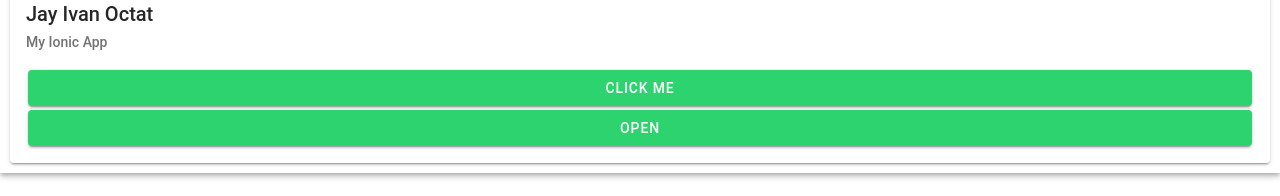
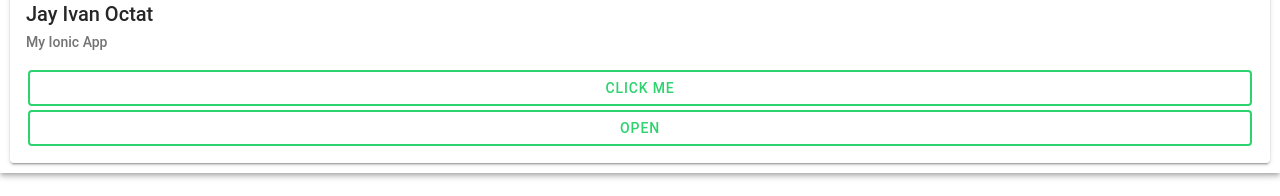
Before and after one commit to JayIvanOctat/ion-t-octat, a React (Vite) app: page /tab1 in a window 1280 px wide. Shown: the part 327-523 px from the top of the page. Built offline with nearby package versions, Linux system fonts and the light colour scheme.

Commit message:
added changes

```diff
--- a/src/pages/Tab1.tsx
+++ b/src/pages/Tab1.tsx
@@ -14,7 +14,7 @@ function Example() {
 
       <IonCardContent>
       <>
-      <IonButton expand="block" color="success" id="present-alert">Click Me</IonButton>
+      <IonButton expand="block" fill="outline" color="success" id="present-alert">Click Me</IonButton>
       <IonAlert
         trigger="present-alert"
         header="A Short Title Is Best"
@@ -23,7 +23,7 @@ function Example() {
         buttons={['Action']}
       ></IonAlert>
       <>
-      <IonButton expand="block" color="success" id="open-action-sheet">Open</IonButton>
+      <IonButton expand="block" fill="outline" color="success" id="open-action-sheet">Open</IonButton>
       <IonActionSheet
         trigger="open-action-sheet"
         header="Actions"
```
